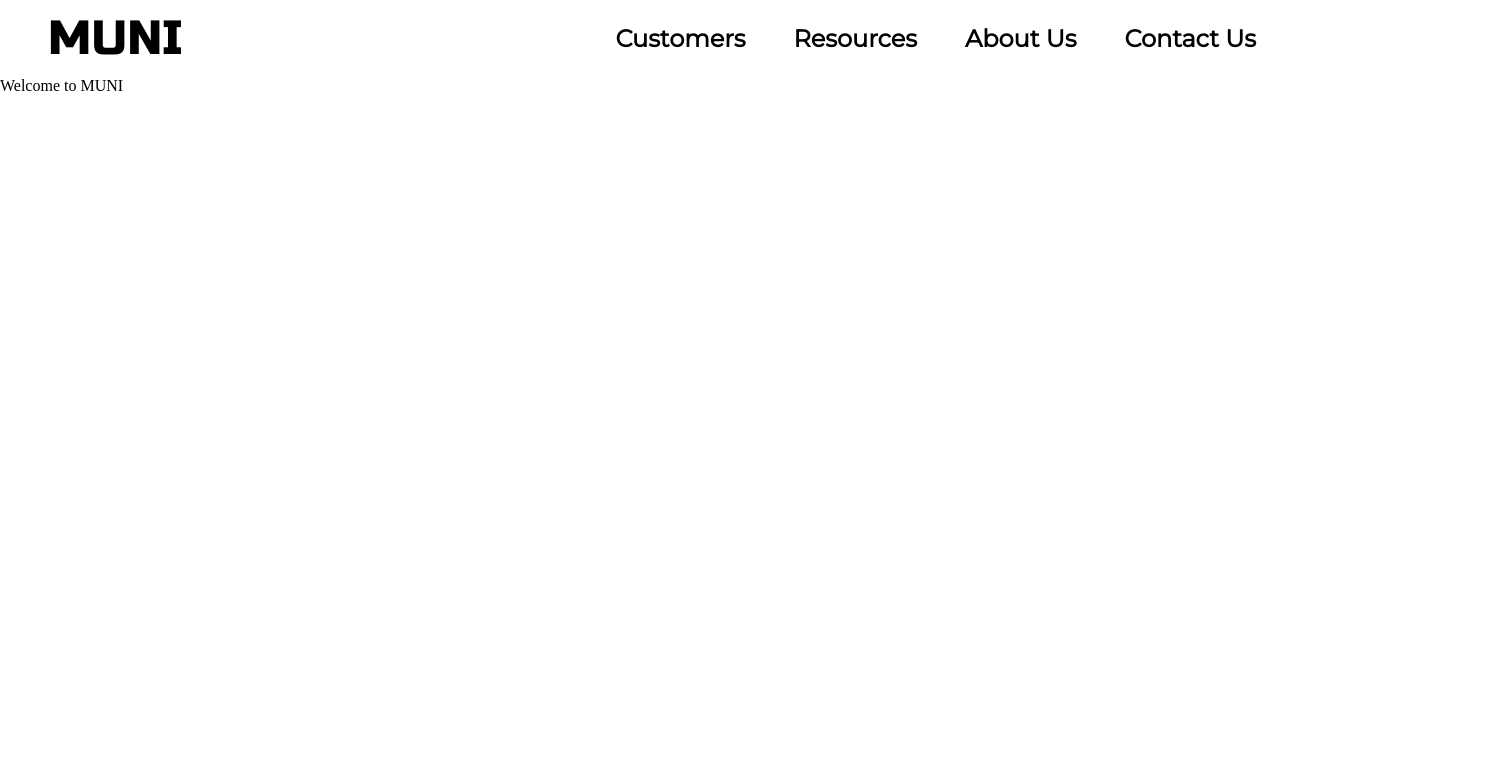
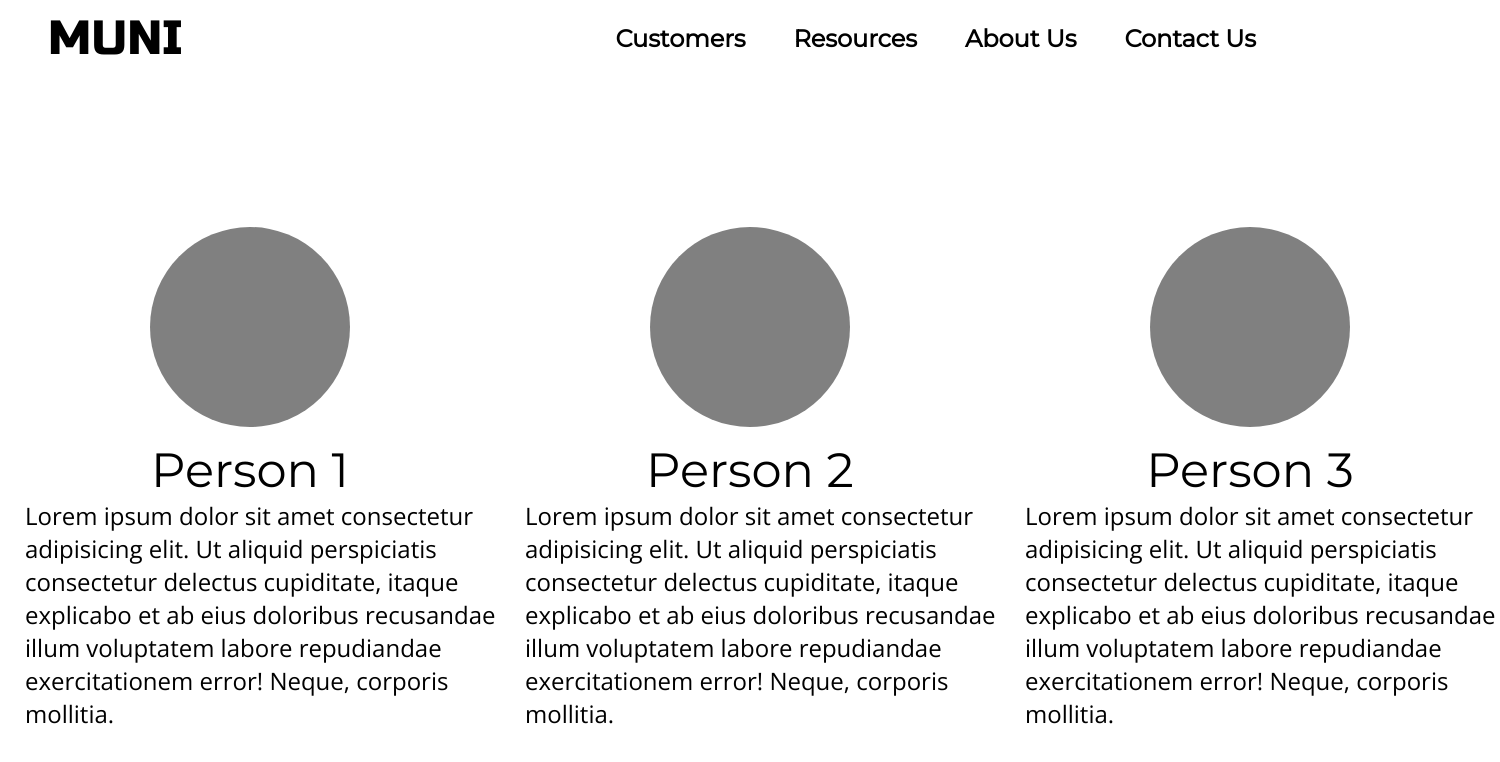
Before and after one commit to vijairam20/muni, a Vue app: page / in a window 1280 px wide. Shown: the top 762 px of the page, 1500 px wide, since content can reach past the window. Built offline with nearby package versions, Linux system fonts and the light colour scheme.

Commit message:
About people home init

```diff
--- /dev/null
+++ b/src/components/People.vue
@@ -0,0 +1,60 @@
+<template>
+    <div class="people">
+        <div class="person">
+            <span></span>
+            <h1>Person 1</h1>
+            <p>Lorem ipsum dolor sit amet consectetur adipisicing elit. Ut aliquid perspiciatis consectetur delectus cupiditate, itaque explicabo et ab eius doloribus recusandae illum voluptatem labore repudiandae exercitationem error! Neque, corporis mollitia.</p>
+        </div>
+        <div class="person">
+            <span></span>
+            <h1>Person 2</h1>
+            <p>Lorem ipsum dolor sit amet consectetur adipisicing elit. Ut aliquid perspiciatis consectetur delectus cupiditate, itaque explicabo et ab eius doloribus recusandae illum voluptatem labore repudiandae exercitationem error! Neque, corporis mollitia.</p>
+
+        </div>
+        <div class="person">
+            <span></span>
+            <h1>Person 3</h1>
+            <p>Lorem ipsum dolor sit amet consectetur adipisicing elit. Ut aliquid perspiciatis consectetur delectus cupiditate, itaque explicabo et ab eius doloribus recusandae illum voluptatem labore repudiandae exercitationem error! Neque, corporis mollitia.</p>
+
+        </div>
+    </div>
+</template>
+
+<script>
+export default {
+
+}
+</script>
+
+<style lang ="scss" scoped>
+@import url('https://fonts.googleapis.com/css?family=Open+Sans');
+@import url('https://fonts.googleapis.com/css?family=Montserrat');
+
+.people{
+    display: flex;
+    span {
+        height: 100px;
+        width: 100px;
+        background-color: grey;
+        border-radius: 50%;
+        display: inline-block;
+        margin: 150px;
+        margin-bottom: 10px;
+        padding: 100px;
+    }
+}
+.person{
+    text-align: center;
+    h1{
+        font-size: 3em;
+        font-family: 'Montserrat', sans-serif;
+
+    }
+    p{
+    font-family: 'Open Sans', sans-serif;
+    font-size: 1.5em;
+    text-align: left;
+    margin-left: 25px;
+    }
+}
+</style>
--- a/src/views/Home.vue
+++ b/src/views/Home.vue
@@ -1,15 +1,15 @@
 <template>
   <div class="home">
-    <h1>Welcome to MUNI</h1>
+    <people/>
   </div>
 </template>
 
 <script>
-
+import People from "@/components/People.vue"
 export default {
   name: "home",
   components: {
-
+    People
   }
 };
 </script>
```
